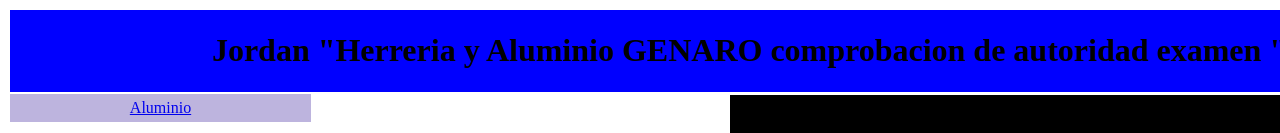
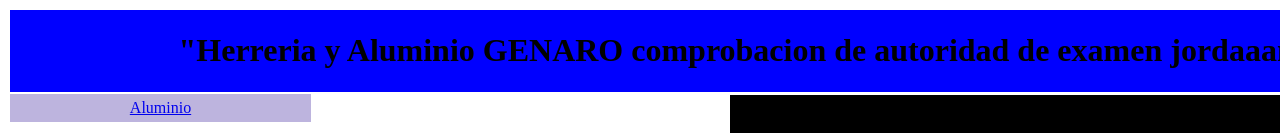
Before and after one commit to jordan14517/fer, a plain HTML site: page Index.html in a window 1280 px wide. Shown: the top 133 px of the page. Drawn offline with Linux system fonts and the light colour scheme; grey boxes are pictures that could not be loaded.

Commit message:
Update Index.html

```diff
--- a/Index.html
+++ b/Index.html
@@ -8,7 +8,7 @@
 	<table width="100%" height="913" border="0">
   <tbody>
     <tr>
-      <td colspan="5" align="center" bgcolor="blue"> <h1><strong> &nbsp; Jordan "Herreria y Aluminio GENARO comprobacion de autoridad examen "</strong></h1></td>
+      <td colspan="5" align="center" bgcolor="blue"> <h1><strong> &nbsp; "Herreria y Aluminio GENARO comprobacion de autoridad de examen jordaaan "</strong></h1></td>
     </tr>
     <tr>
       <td width="299" height="25" align="center" bgcolor=#BDB4DE><a href="Aluminio pag.2..html"> Aluminio</a></td>
```
